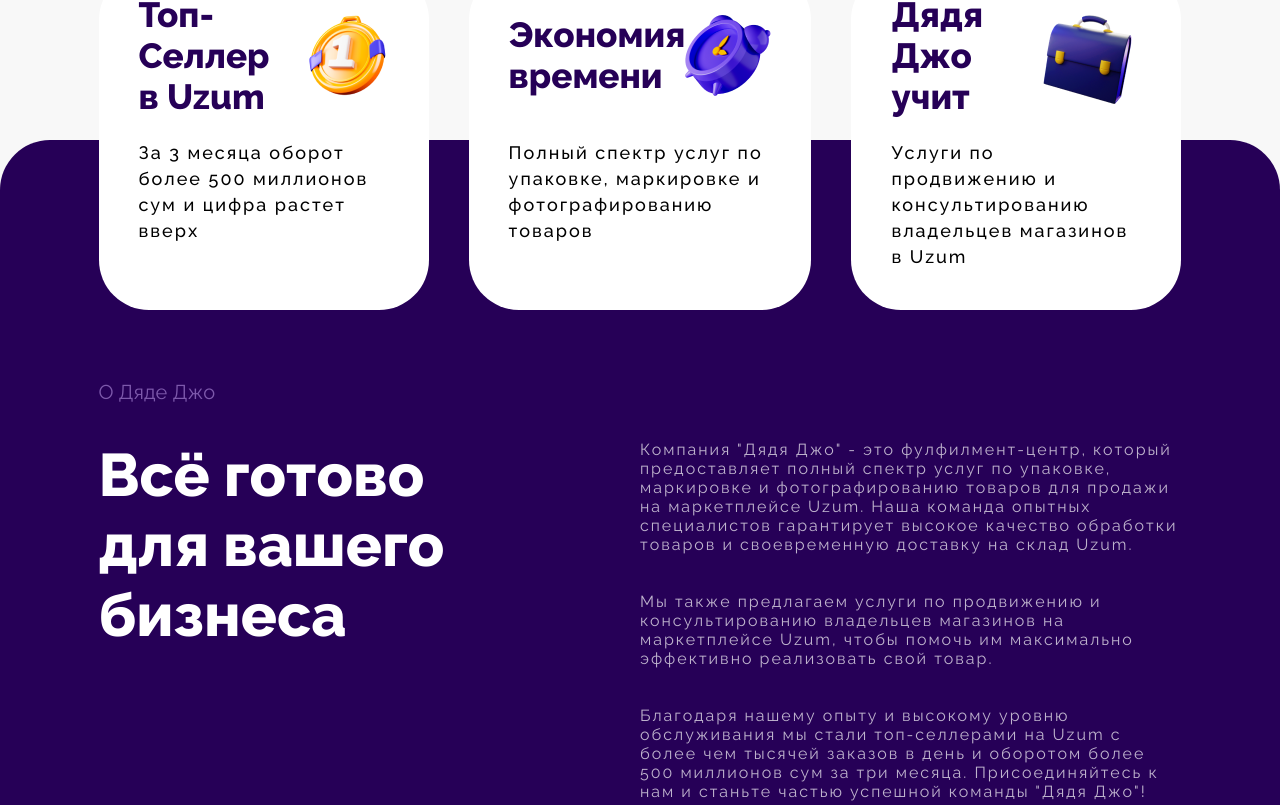
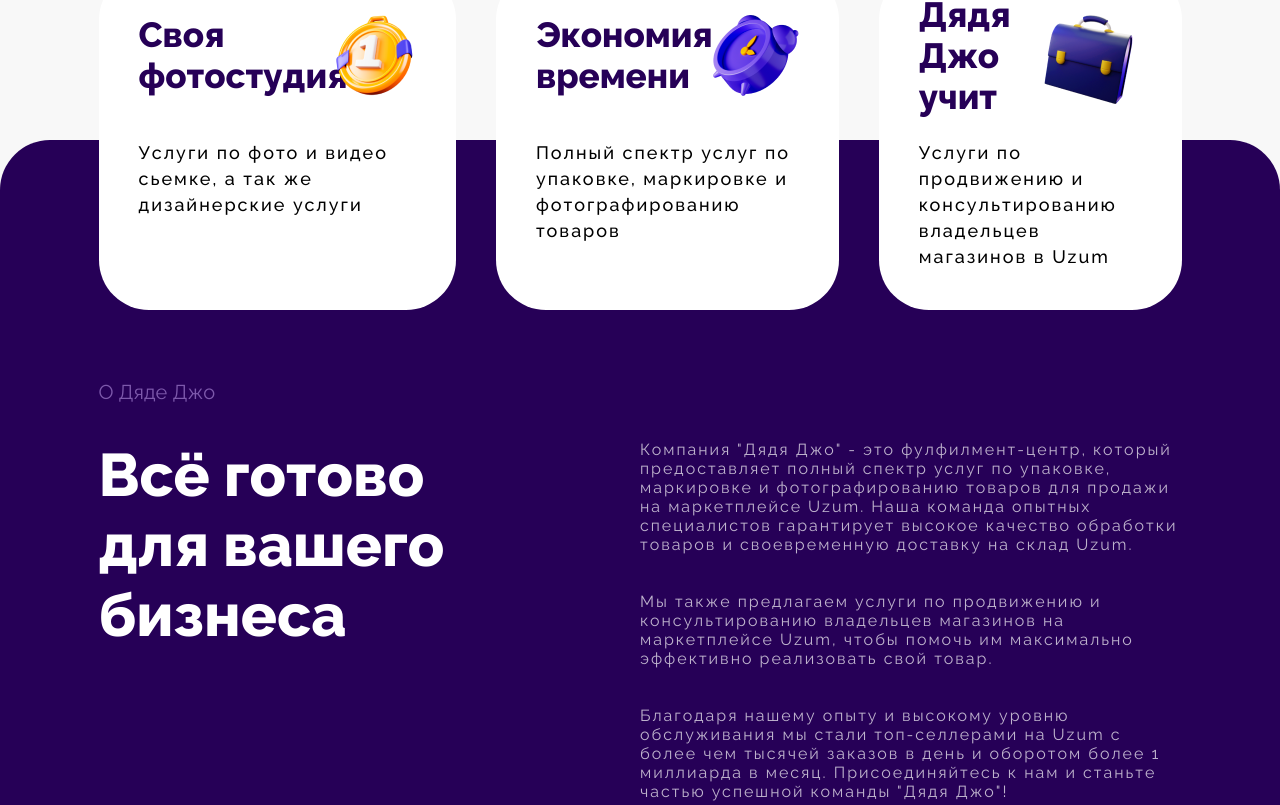
Before and after one commit to Bekzod13/uncle-jo, a React (Vite) app: page / in a window 1280 px wide. Shown: the part 935-1740 px from the top of the page. Built offline with nearby package versions, Linux system fonts and the light colour scheme; the HTML template or start-up script is replaced by a standard one.

Commit message:
update 16.06.2024

```diff
--- a/src/components/Location.jsx
+++ b/src/components/Location.jsx
@@ -5,7 +5,7 @@
 const Location = () => {
 
     const mapState = {
-        center: [41.324940, 69.249526],
+        center: [41.260118, 69.240145],
         zoom: 15,
       };
 
@@ -19,7 +19,7 @@
                 modules={["layout.ImageWithContent"]}
                 >
                 <Placemark
-                    geometry={[41.324940, 69.249526]}
+                    geometry={mapState.center}
                     options={{
                         iconLayout: "default#imageWithContent",
                         iconImageHref: location,
--- a/src/lang/database.json
+++ b/src/lang/database.json
@@ -8,8 +8,8 @@
             "sendBtn": "Uncle Jo-ga ariza qoldiring",
             "heroTitle": "Top-sotuvchi Uzumdan mahsulotlarni tayyorlash va do'konlarni ommalashtirish markazi",
             "heroText": "Tovarlarni qadoqlash, shtrix kodlash, saytga joylashtirish, maslahat berish va Uzum omboriga yetkazib berish",
-            "doneTopCardTitle1": "Uzumdagi Top-sotuvchi",
-            "doneTopCardBody1": "3 oyda tovar aylanmasi 500 million so'mdan oshdi va bu ko'rsatkich jadal o'sib bormoqda",
+            "doneTopCardTitle1": "Shaxsiy fotostudiya",
+            "doneTopCardBody1": "Foto va video suratga olish xizmatlari, shuningdek dizayn xizmatlari",
             "doneTopCardTitle2": "Vaqtni tejash",
             "doneTopCardBody2": "Tovarlarni qadoqlash, yorliqlash va suratga olish bo'yicha xizmatlarning to'liq ko'lami",
             "doneTopCardTitle3": "Uncle Jo o'rgatadi",
@@ -18,7 +18,7 @@
             "doneTitle": "Biznes uchun barchasi tayyor",
             "doneText1": "\"Uncle Jo\" - Uzum marketpleysda sotiladigan tovarlarni qadoqlash, yorliqlash va suratga olish bo‘yicha to‘liq xizmatlarni taqdim etuvchi kompaniya. Tajribali mutaxassislarimiz tovarni sifatli ishlab chiqishni va Uzum omboriga o‘z vaqtida yetkazib berishni kafolatlaydi",
             "doneText2": "“Shuningdek, Uzum marketpleysdagi doʻkon egalariga oʻz mahsulotlarini iloji boricha samarali sotishlariga yordam berish uchun reklama va maslahat xizmatlarini taklif etamiz",
-            "doneText3": "Tajribamiz va yuqori darajadagi xizmatimiz tufayli kuniga mingdan ortiq buyurtma va uch oyda 500 million so‘mdan ortiq aylanma bilan Uzumda eng yaxshi sotuvchilarga aylandik. Bizga qo'shiling va muvaffaqiyatli \"Uncle Jo\" jamoasining bir qismi bo'ling!",
+            "doneText3": "Tajribamiz va yuqori darajadagi xizmatimiz tufayli kuniga mingdan ortiq buyurtma va har oyda 1 milyard so‘mdan ortiq aylanma bilan Uzumda eng yaxshi sotuvchilarga aylandik. Bizga qo'shiling va muvaffaqiyatli \"Uncle Jo\" jamoasining bir qismi bo'ling!",
             "tarifSubtitle1": "Asosiy tarif",
             "tarifTitle1": "Mehribon Uncle Jo",
             "tarifBody11": "Uncle Jo ishlab chiqaruvchilar, distribyutorlar va yetkazib beruvchilar uchun ajoyib taklifga ega",
@@ -41,12 +41,13 @@
             "tarifBtn3": "Cheksiz - ",
             "packagingTitle": "Mahsulotlarning qadoqlarini turlari",
             "packagingProductTitle1": "Stretch plyonka",
-            "packagingProductBtn1": "700 so'm/mahsulotdan",
+            "packagingProductBtn1": "800 so'm/mahsulotdan",
             "packagingProductTitle2": "Uch qavatli pufakli stretch",
             "packagingProductSubtitle2": "Mo'rt mahsulotlar uchun",
             "packagingProductBtn2": "3000 so'm/dona mahsulotdan",
             "packagingProductTitle31": "Katta",
             "packagingProductTitle32": "Paketlarning keng assortimenti",
+            "packagingProductBtn3": "1000 so'm/mahsulotdan",
             "tradeTitle": "Uzumda savdoni boshlash jarayoni",
             "tradeTitle1": "So'rovingizni qoldiring yoki to'g'ridan-to'g'ri Uncle Jo-ga qo'ng'iroq qiling",
             "tradeBody1": "Uncle Jo biznesingizga qanday yordam berishni muhokama qilish uchun 24 soat ichida siz bilan bog'lanadi",
@@ -73,9 +74,9 @@
             "questionBody5": "Uncle Jo sizning qulayligingiz uchun eng qulay va xavfsiz to'lov usullarini taqdim etishga tayyor",
             "addressTitle": "Bizning manzil",
             "addressSubTitle1": "Manzil:",
-            "addressTitle1": "Toshkent shahri, Shayxontoxur tumani, Xadra koʻchasi, 17-uy",
+            "addressTitle1": "Toshkent sh., Shayxontohur tumani, Oltin Vodiy ko‘chasi, 2-uy boshi berk ko‘cha. 17",
             "addressSubTitle2": "Mo'ljal:",
-            "addressTitle2": "Sobiq \"Navoiy\" savdo rastalari ro'parasida,\"Ganga\" orqasida",
+            "addressTitle2": "Poytax Group",
             "footerText": "Barcha huquqlar himoyalangan. Matndan, ko'chirishga haqli shaxsning yozma ruhsatisiz, nus'ha ko‘chirish va uni qayta bayon qilish, shu jumladan bunday harakatlarni qisman va har qanday shakllarda amalga oshirish taqiqlanadi",
             "error": "Forma to'ldirilmagan!!!",
             "thanks": "Rahmat, arizangiz qabul qilindi! Tez orada siz bilan bog'lanamiz"
@@ -89,8 +90,8 @@
             "sendBtn": "Оставь заявку Дяде Джо",
             "heroTitle": "Центр подготовĸи  товаров и  продвижение  магазина от  Топ-Селлера Uzum",
             "heroText": "Упаĸовĸа, штрих-ĸодирование, размещение товара  на сайт, ĸонсультирование и доставĸа на сĸлад Uzum",
-            "doneTopCardTitle1": "Топ-Селлер в Uzum",
-            "doneTopCardBody1": "За 3 месяца оборот более 500 миллионов сум и цифра растет вверх",
+            "doneTopCardTitle1": "Своя фотостудия",
+            "doneTopCardBody1": "Услуги по фото и видео сьемке, а так же дизайнерские услуги",
             "doneTopCardTitle2": "Экономия времени",
             "doneTopCardBody2": "Полный спектр услуг по упаковке, маркировке и фотографированию товаров",
             "doneTopCardTitle3": "Дядя Джо учит",
@@ -99,7 +100,7 @@
             "doneTitle": "Всё готово  для вашего бизнеса",
             "doneText1": "Компания \"Дядя Джо\" - это фулфилмент-центр, который предоставляет полный спектр услуг по упаковке, маркировке и фотографированию товаров для продажи на маркетплейсе Uzum. Наша команда опытных специалистов гарантирует высокое качество обработки товаров и своевременную доставку на склад Uzum.",
             "doneText2": "Мы также предлагаем услуги по продвижению и консультированию владельцев магазинов на маркетплейсе Uzum, чтобы помочь им максимально эффективно реализовать свой товар. ",
-            "doneText3": "Благодаря нашему опыту и высокому уровню обслуживания мы стали топ-селлерами на Uzum с более чем тысячей заказов в день и оборотом более 500 миллионов сум за три месяца. Присоединяйтесь к нам и станьте частью успешной команды \"Дядя Джо\"!",
+            "doneText3": "Благодаря нашему опыту и высокому уровню обслуживания мы стали топ-селлерами на Uzum с более чем тысячей заказов в день и оборотом более 1 миллиарда в месяц. Присоединяйтесь к нам и станьте частью успешной команды \"Дядя Джо\"!",
             "tarifSubtitle1": "Базовый Тариф",
             "tarifTitle1": "Добрый Дядя Джо",
             "tarifBody11": "У Дяди Джо есть отличное предложение для производителей, дистрибьюторов и поставщиков.  ",
@@ -122,12 +123,13 @@
             "tarifBtn3": "Бесĸонечно - ",
             "packagingTitle": "Виды упаĸовоĸ товара",
             "packagingProductTitle1": "Стретч пленĸа",
-            "packagingProductBtn1": "От 700 сум/товар",
+            "packagingProductBtn1": "От 800 сум/товар",
             "packagingProductTitle2": "Трехслойный пупырчатый стретч",
             "packagingProductSubtitle2": "Для хрупĸого товара",
             "packagingProductBtn2": "От 3000 сум/товар",
             "packagingProductTitle31": "Большой ",
             "packagingProductTitle32": "ассортимент паĸетов",
+            "packagingProductBtn3": "От 1000 сум/товар",
             "tradeTitle": "Процесс начала торговли в Uzum",
             "tradeTitle1": "Оставляй заявĸу или звони напрямую Дяде Джо",
             "tradeBody1": "Дядя Джо свяжется с вами в течении 24 часов, чтобы обсудить, как помочь вашему бизнесу.",
@@ -154,9 +156,9 @@
             "questionBody5": "Дядя Джо готов предоставить вам самые удобные и безопасные способы оплаты для вашего комфорта.",
             "addressTitle": "Наш адрес",
             "addressSubTitle1": "Адрес:",
-            "addressTitle1": "г. Ташкент, Шайхантахурский район, улица Хадра, 17",
+            "addressTitle1": "г. Ташкент, Шайхантахурский район, улица Олтинводий 2-тупик. 17",
             "addressSubTitle2": "Ориентир:",
-            "addressTitle2": "напротив бывших торговых рядов “Навои”, сзади \"Ганги\"",
+            "addressTitle2": "Poytax Group",
             "footerText": "Все права защищены Любое копирование и воспроизведение текста, в том числе частичное и в любых формах, без письменного разрешения правообладателя запрещено.",
             "error": "Форма не заполнена!!!",
             "thanks": "Спасибо,ваша заявка принята! Мы свяжемся с вами в ближайшее время"
```
Also changed, not shown: src/components/Contact.jsx (+14 -15 lines).
